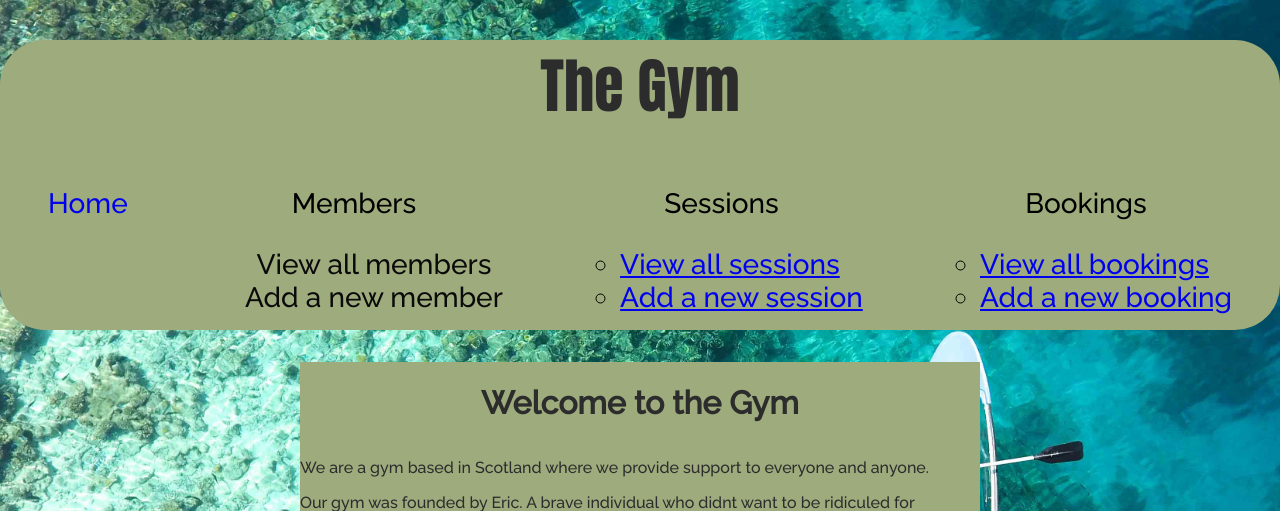
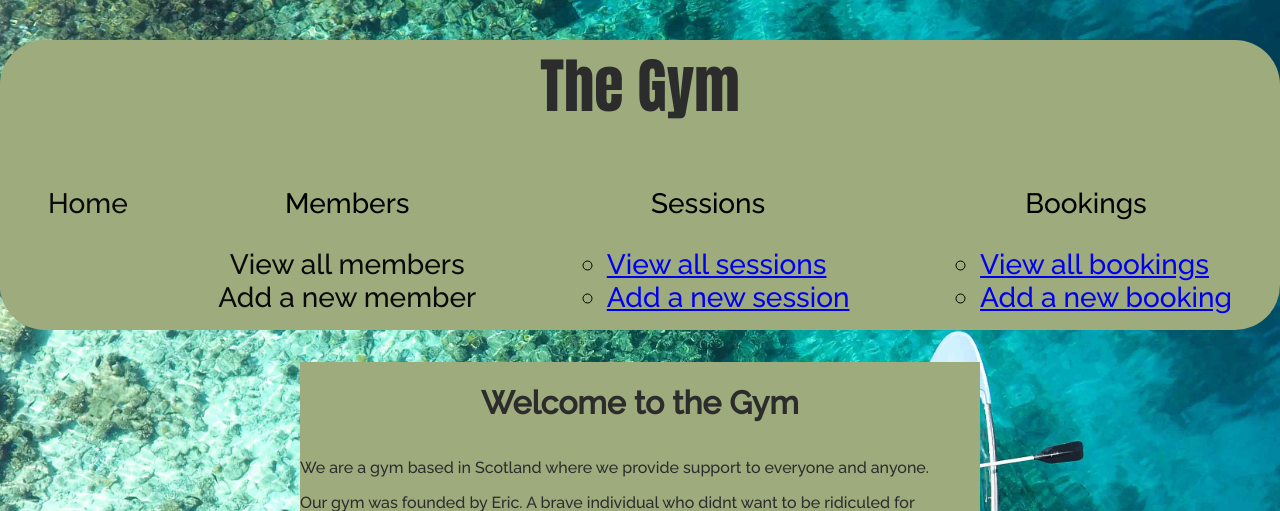
Before and after one commit to Manzilol/GYM_project, a Flask app: page / in a window 1280 px wide. Shown: the top 511 px of the page. Run offline with Flask 2, Linux system fonts and the light colour scheme.

Commit message:
member actions now sits in the right place and looks great.

```diff
--- a/static/style.css
+++ b/static/style.css
@@ -40,7 +40,7 @@ header>h1{
 .member_actions{
     list-style: none;
     text-decoration: none;
-
+    padding-left: 0px;
 }
 
 .member_actions>li>a{
@@ -52,6 +52,7 @@ header>h1{
 
 .home{
     text-decoration: none;
+    color: rgb(10, 10, 10);
 }
 
 
```
